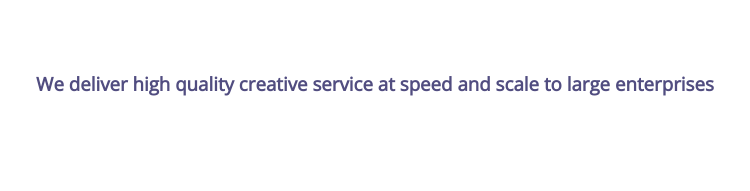
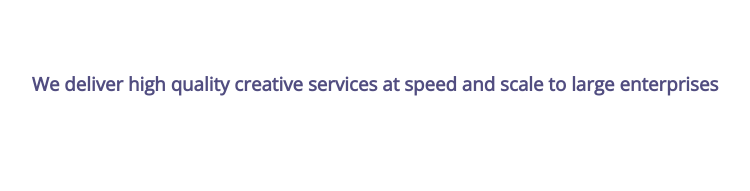
Before and after one commit to bobbyisac/move, a plain HTML site: page index.html in a window 1280 px wide. Shown: the part 186-377 px from the top of the page, 265-1015 px from the left. Drawn offline with nearby package versions, Linux system fonts and the light colour scheme.

Commit message:
corrected landing page spelling errors

```diff
--- a/index.html
+++ b/index.html
@@ -20,7 +20,7 @@
 
     <div class='centertext'>
       <img src="./images/logo.PNG" alt="Move - Global managed creative marketplace for enterprises" style="width:70%; max-width: 500px; height:auto"/>
-      <h3 style="padding-top: 50px">We deliver high quality creative service at speed and scale to large enterprises</h3>
+      <h3 style="padding-top: 50px">We deliver high quality creative services at speed and scale to large enterprises</h3>
 		  <h3 style="padding-top: 100px;">write to us at <a href="mailto:hello@move.direct">hello@move.direct</a></h3>
     </div>
 
```
